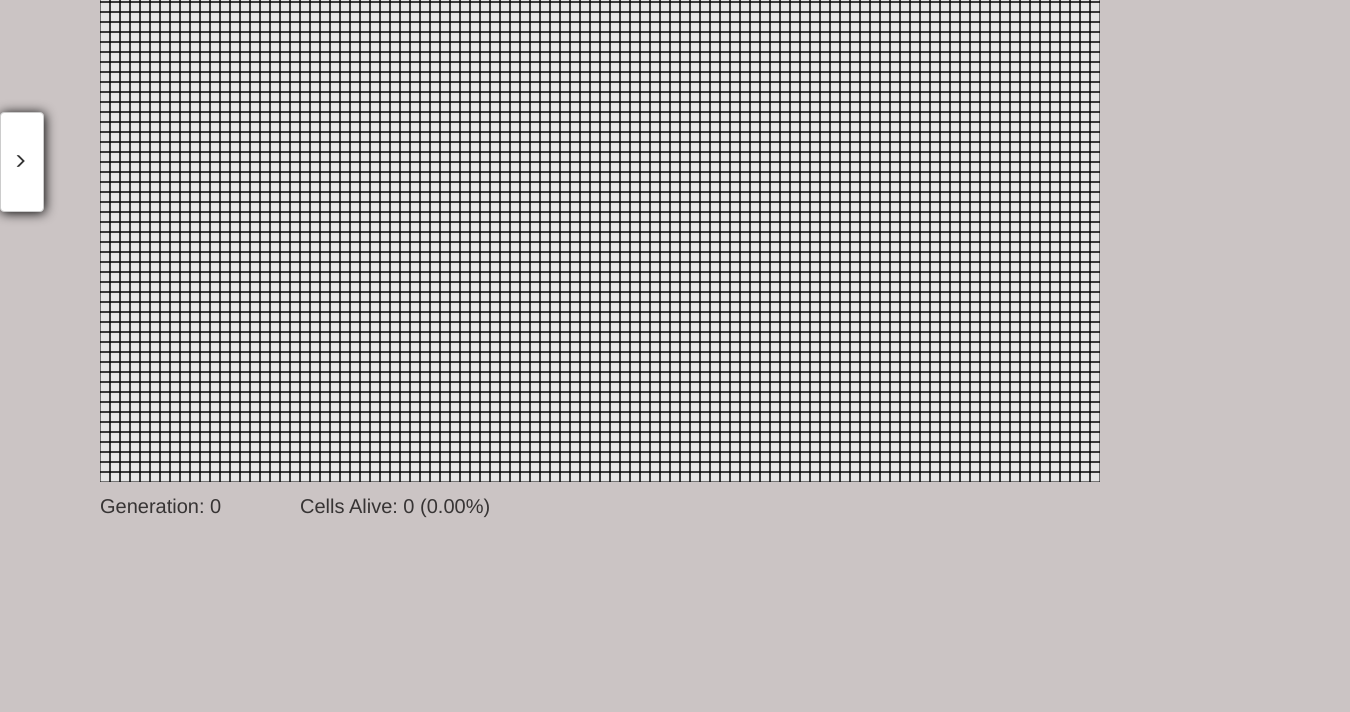
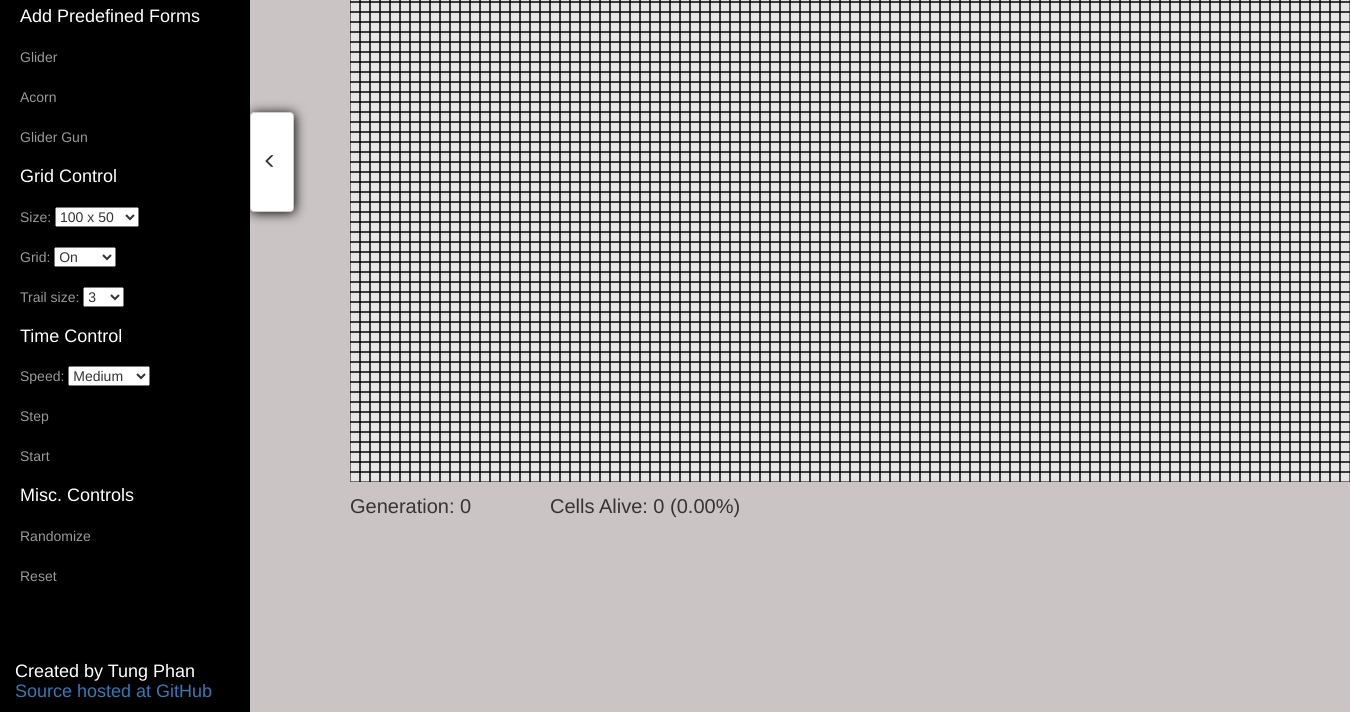
Before and after one commit to ttphan/GameOfLife, a website: page index.html in a window 1280 px wide. Shown: the part 88-800 px from the top of the page, 1350 px wide, since content can reach past the window. Drawn offline with nearby package versions, Linux system fonts and the light colour scheme.

Commit message:
Menu opened on default

```diff
--- a/index.html
+++ b/index.html
@@ -14,7 +14,7 @@
   </head>
 
   <body>
-  <div id="wrapper">
+  <div id="wrapper" class="toggled">
       <!-- Sidebar -->
       <div id="sidebar-wrapper">
           <ul class="sidebar-nav">
@@ -108,8 +108,8 @@
       <span id="generationLabel"> Generation: 0</span>
       <span id="cellsAliveLabel"> Cells Alive: 0 (0.00%)</span>
     </div>
-    <button class="btn btn-default btn-glow" id="menu-toggle">
-      <span id="menu-toggle-icon" class="glyphicon glyphicon-menu-right" aria-hidden="true"></span>
+    <button class="btn btn-default btn-glow toggled" id="menu-toggle">
+      <span id="menu-toggle-icon" class="glyphicon glyphicon-menu-left" aria-hidden="true"></span>
     </button>
   </div>
 
```
